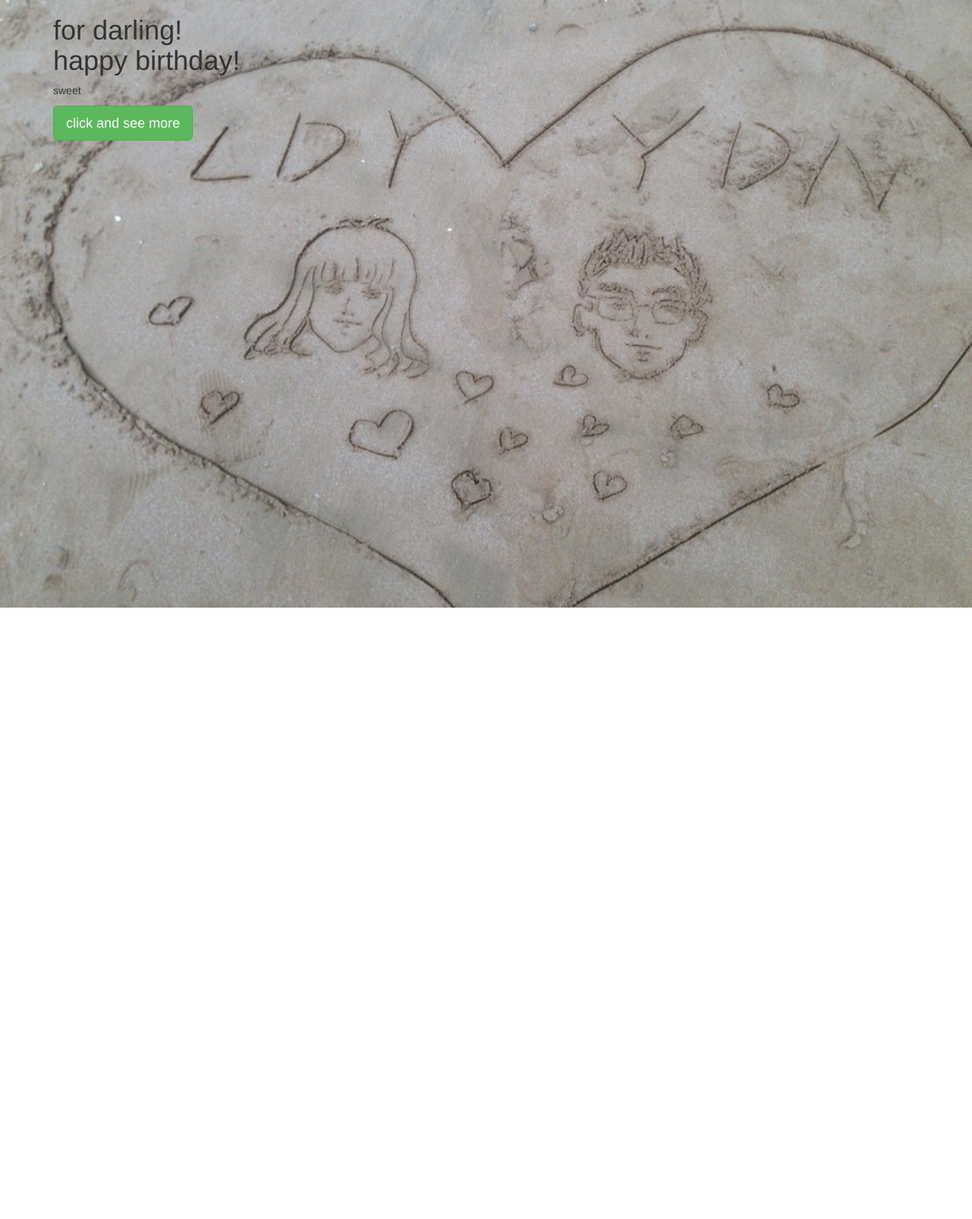
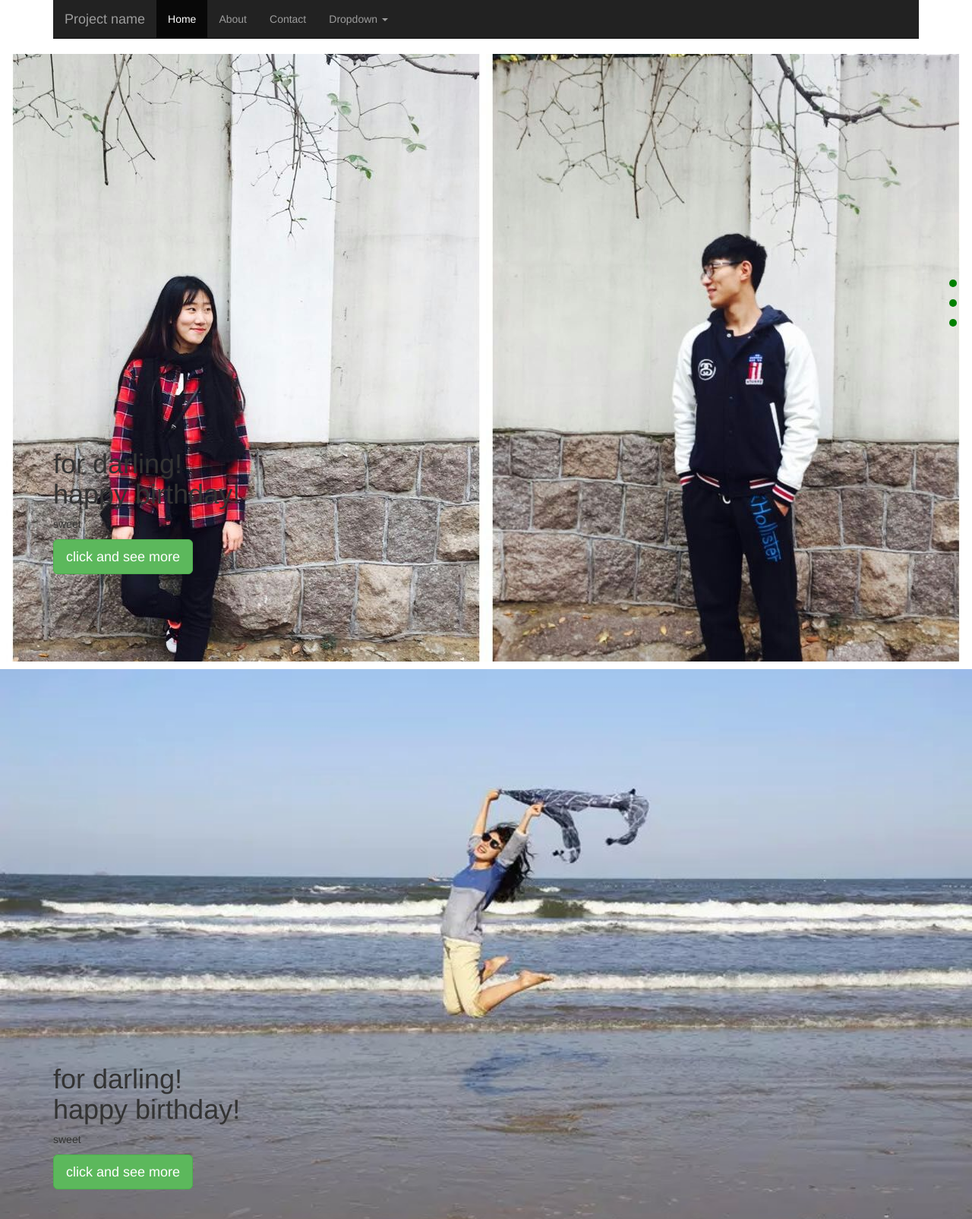
Before and after one commit to gary-yan/for-darling, a plain HTML site: page index.html in a window 1280 px wide. Shown: the top 1605 px of the page at 76% size. Before the commit the page ends 800 px from the top, so only its background shows below. Drawn offline with Linux system fonts and the light colour scheme.

Commit message:
for darling
my girlfriend

```diff
--- a/app.css
+++ b/app.css
@@ -1,6 +1,11 @@
 h1,h3,p,button{
     font-family: "Helvetica Neue", Helvetica, Arial, sans-serif;
 }
+.row{
+    margin-top: 500px;
+    margin-right:50px;
+}
+
 .onepage{
     height:750px;
 }
@@ -12,5 +17,46 @@ h1,h3,p,button{
     background-size: cover;
 }
 #onepagebg{
+    background-image: url("images/we.jpg");
+}
+#twopagebg{
+    background-image: url("images/jump.jpg");
+}
+#thirdpagebg{
     background-image: url("images/drawing.jpg");
 }
+.thirdpage-bg{
+    height: 800px;
+    width: 100%;
+    position: absolute;
+    background-position: center center;
+    background-size: cover;
+}
+
+.side-nav{
+    position: fixed;
+    top: 45%;
+    right: 20px;
+    z-index: 1;
+}
+
+.side-nav ul.nav-side-nav{
+    text-align: center;
+    list-style: none;
+    margin: 0;
+    padding-left: 0;
+}
+.side-nav ul.nav-side-nav >li{
+    display: block;
+    line-height: 1.45em;
+    margin: 0;
+    padding:8px 0;
+}
+
+.side-nav ul.nav-side-nav >li >a{
+    display: block;
+    width: 10px;
+    height: 10px;
+    border-radius: 50%;
+    background: green;
+}
--- a/index.html
+++ b/index.html
@@ -8,8 +8,62 @@
     <link rel="stylesheet" href="bootstrap.min.css">
     <link rel="stylesheet" href="app.css">
 </head>
+
 <body>
-    <div class="onepage" >
+
+<div class="side-nav" role="navigation">
+    <ul class="nav-side-nav">
+        <li><a class="tooltip-side-nav" href="#onepage"></a> </li>
+        <li><a class="tooltip-side-nav" href="#twopage"></a> </li>
+        <li><a class="tooltip-side-nav" href="#threepage"></a> </li>
+
+    </ul>
+</div>
+
+
+<div class="navbar-wrapper">
+    <div class="container">
+
+        <nav class="navbar navbar-inverse navbar-static-top">
+            <div class="container">
+                <div class="navbar-header">
+                    <button type="button" class="navbar-toggle collapsed" data-toggle="collapse" data-target="#navbar" aria-expanded="false" aria-controls="navbar">
+                        <span class="sr-only">Toggle navigation</span>
+                        <span class="icon-bar"></span>
+                        <span class="icon-bar"></span>
+                        <span class="icon-bar"></span>
+                    </button>
+                    <a class="navbar-brand" href="#">Project name</a>
+                </div>
+                <div id="navbar" class="navbar-collapse collapse">
+                    <ul class="nav navbar-nav">
+                        <li class="active"><a href="#">Home</a></li>
+                        <li><a href="#about">About</a></li>
+                        <li><a href="#contact">Contact</a></li>
+                        <li class="dropdown">
+                            <a href="#" class="dropdown-toggle" data-toggle="dropdown" role="button" aria-haspopup="true" aria-expanded="false">Dropdown <span class="caret"></span></a>
+                            <ul class="dropdown-menu">
+                                <li><a href="#">Action</a></li>
+                                <li><a href="#">Another action</a></li>
+                                <li><a href="#">Something else here</a></li>
+                                <li role="separator" class="divider"></li>
+                                <li class="dropdown-header">Nav header</li>
+                                <li><a href="#">Separated link</a></li>
+                                <li><a href="#">One more separated link</a></li>
+                            </ul>
+                        </li>
+                    </ul>
+                </div>
+            </div>
+        </nav>
+
+    </div>
+</div>
+
+
+
+
+    <div class="onepage" id="onepage" >
         <div class="onepage-bg" id="onepagebg"></div>
             <div class="container">
                <div class="row">
@@ -30,5 +84,57 @@
             </div>
 
     </div>
+<br>
+<br>
+<br>
+
+
+
+    <div class="onepage" id="twopage" >
+        <div class="onepage-bg" id="twopagebg"></div>
+        <div class="container">
+            <div class="row">
+                <div class="title-text">
+                    <div class="col-md-12 headfontsize">
+                        <h1 class="headh1content">
+                            for darling!<br>
+                            happy birthday!
+                        </h1>
+                        <p> sweet</p>
+                        <p class="btn-app-store">
+                            <a class="btn btn-success btn-lg" href="#">click and see more</a>
+                        </p>
+                    </div>
+                </div>
+            </div>
+
+        </div>
+
+    </div>
+<br>
+<br>
+<br>
+
+    <div class="onepage" id="threepage">
+        <div class="thirdpage-bg" id="thirdpagebg"></div>
+        <div class="container">
+            <div class="row">
+                <div class="title-text">
+            <div class="col-md-12 headfontsize">
+                <h1 class="headh1content">
+                    for darling!<br>
+                    happy birthday!
+                </h1>
+                <p> sweet</p>
+                <p class="btn-app-store">
+                    <a class="btn btn-success btn-lg" href="#">click and see more</a>
+                </p>
+            </div>
+                </div>
+
+            </div>
+        </div>
+
+    </div>
 </body>
 </html>
```
Also changed, not shown: images/jump.jpg (added), images/we.jpg (added).
